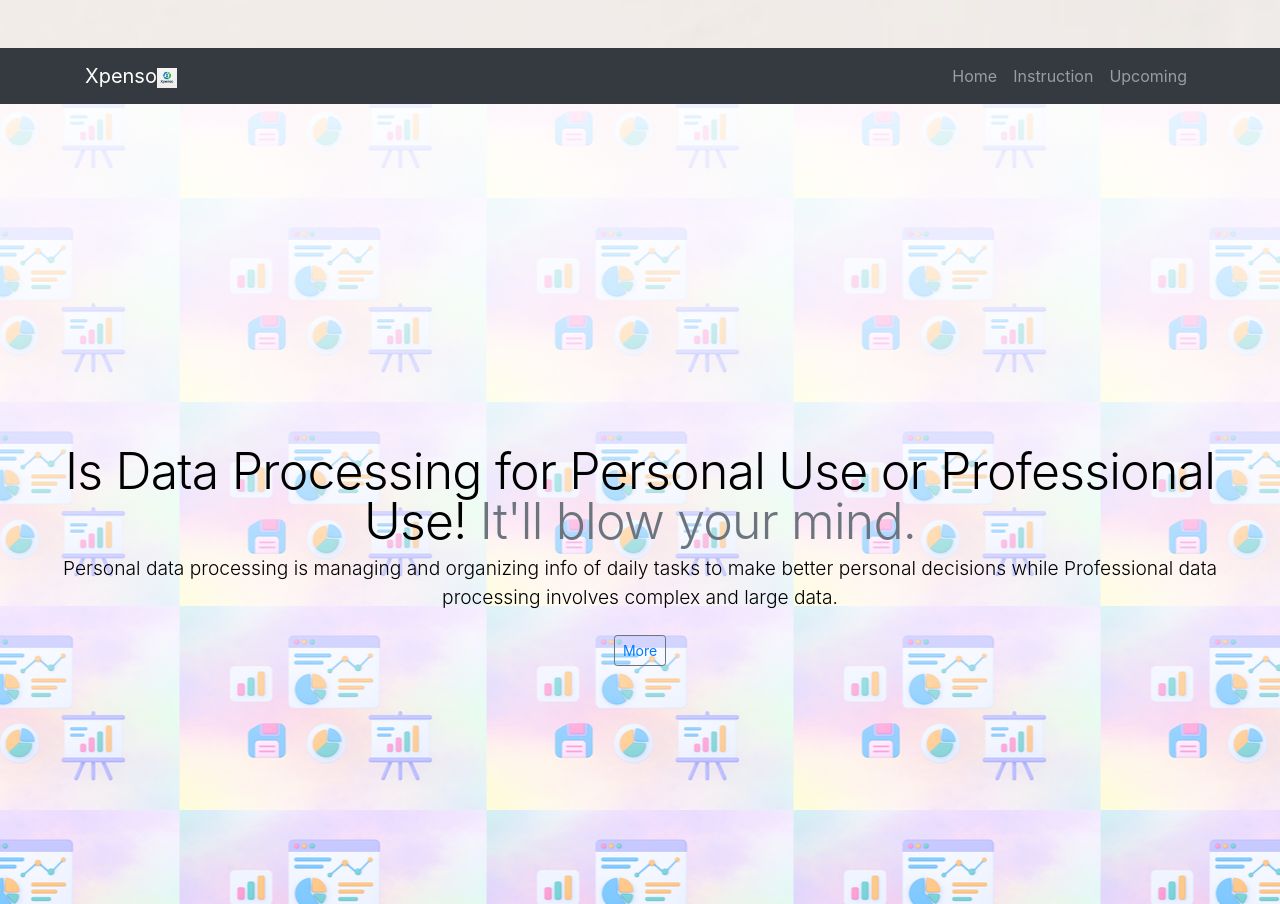
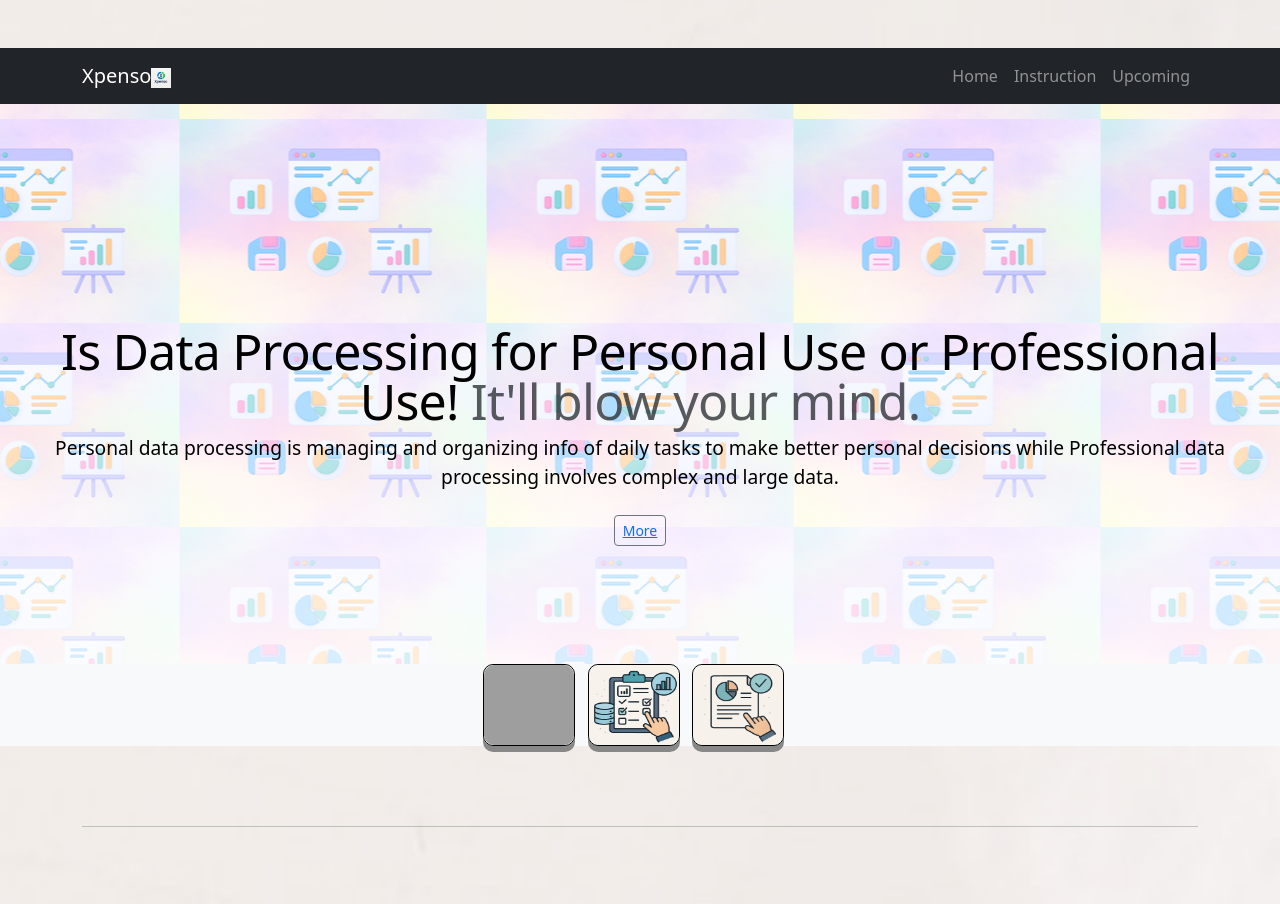
Before and after one commit to FarahNoorC/xpenso, a plain HTML site: page index.html in a window 1280 px wide. Shown: the top 904 px of the page. Drawn offline with nearby package versions, Linux system fonts and the light colour scheme; grey boxes are pictures that could not be loaded.

Commit message:
adding 3-d button

```diff
--- a/index.html
+++ b/index.html
@@ -10,6 +10,8 @@
     <title>Xpenso</title>
     <!-- Bootstrap core CSS -->
     <link href="css/bootstrap.min.css" rel="stylesheet">
+	  <link href="https://cdn.jsdelivr.net/npm/bootstrap@5.3.3/dist/css/bootstrap.min.css" rel="stylesheet">
+
 
     <!-- Custom styles for this template -->
     <link href="css/carousel.css" rel="stylesheet">
@@ -25,10 +27,12 @@
 
   </style>
   <style>
+	.cover{
+	background: linear-gradient(to top, rgba(255, 255, 255, 0.8), transparent), url('image/13.png') repeat center center;
+      background-size: auto;
+	}
     .hero {
-      background: linear-gradient(to bottom, rgba(255, 255, 255, 0.8), transparent), url('image/13.png') repeat center center;
-      background-size: auto;
-      height: 100vh;
+      height: 70vh;
       color: black;
       display: flex;
       align-items: center;
@@ -42,6 +46,34 @@
     }
     .hero p {
       font-size: 1.2rem;
+    }
+  </style>
+  <style>
+    .btn-img-3d {
+      background: none;
+      border: 1px solid black;
+      padding: 0;
+      box-shadow: 0 6px #888;
+      border-radius: 10px;
+      overflow: hidden;
+      transition: all 0.2s ease;
+    }
+
+    .btn-img-3d img {
+      display: block;
+      height: 80px;
+      width: 90px;
+      border-radius: 10px;
+    }
+
+    .btn-img-3d:hover {
+      transform: translateY(2px);
+      box-shadow: 0 4px #666;
+    }
+
+    .btn-img-3d:active {
+      transform: translateY(4px);
+      box-shadow: 0 2px #444;
     }
   </style>
   <script async src="https://pagead2.googlesyndication.com/pagead/js/adsbygoogle.js?client=ca-pub-2006745470283511"
@@ -74,7 +106,7 @@
     </header>
 
     <main role="main">
-
+	<div class="cover vh-90">
 		<div class="hero">
 
                 <div>
@@ -84,7 +116,18 @@
 				   <button class="btn btn-sm btn-outline-secondary p1"><a href="html/data-visualization.html">More</a></button>
 				   </div>
 				</div>
-			</div>
+		</div>
+				<div class="d-flex justify-content-center align-items-center vh-30 bg-light">
+					<button class="btn btn-img-3d">
+						<a href="html/data-visualization.html"><img src="image/btn1.png" alt="Icon Button"></a>
+					  </button>&nbsp;&nbsp;&nbsp;
+					<button class="btn btn-img-3d">
+						<a href="html/data-visualization.html"><img src="image/btn2.png" alt="Icon Button"></a>
+					  </button>&nbsp;&nbsp;&nbsp;
+					<button class="btn btn-img-3d">
+						<a href="html/data-visualization.html"><img src="image/btn3.png" alt="Icon Button"></a>
+						</button>&nbsp;&nbsp;&nbsp;
+				</div>
 		</div>
 
             <!-- Marketing messaging and featurettes
```
Also changed, not shown: test.html (added, +49 -0 lines), image/any.png (added), image/btn2.png (added), image/btn3.png (added), 1 other file.
